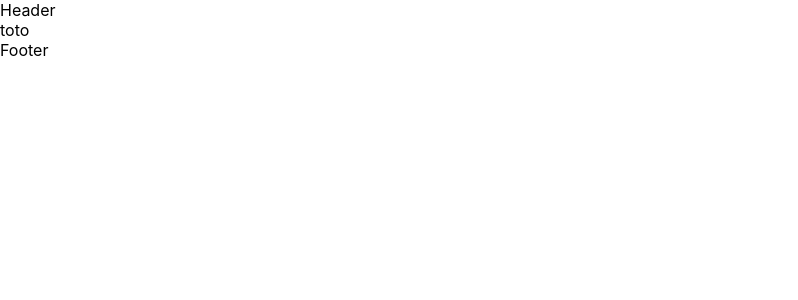
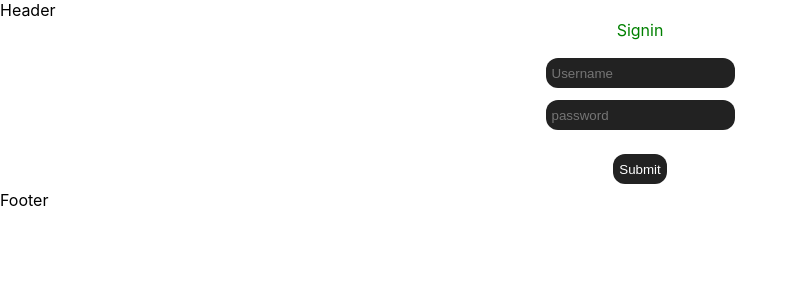
Before and after one commit to sidskaka/ProjetGroupeYnov, a React (Create React App) app: page / in a window 1280 px wide. Shown: the top 300 px of the page, without its empty margins (0-798 px from the left). Built offline with nearby package versions, Linux system fonts and the light colour scheme.

Commit message:
login form + sign up form

```diff
--- a/src/components/Login/index.js
+++ b/src/components/Login/index.js
@@ -1,9 +1,54 @@
-import React from 'react'
+/* eslint-disable react/prop-types */
+import React, { useState } from 'react'
+import styled from 'styled-components'
+import { useHistory } from 'react-router-dom'
 
-const Login = () => {
-    return (
-        <div>toto</div>
-    )
+const Login = ({ submit }) => {
+  const [formState, setFormState] = useState({
+    username: '',
+    password: ''
+  })
+  const [errorMessage, setErrorMessage] = useState()
+  const history = useHistory()
+  return (
+    <StyledForm onSubmit={e => submit(e, formState, setErrorMessage, history)}>
+      <StyledSpan>Signin</StyledSpan>
+      <SigninInput
+        placeholder='Username'
+        onChange={e => setFormState({ ...formState, username: e.target.value })}
+        type='text'
+      ></SigninInput>
+      <SigninInput
+        placeholder='password'
+        onChange={e => setFormState({ ...formState, password: e.target.value })}
+        type='password'
+      ></SigninInput>
+      <StyledSpan>{errorMessage}</StyledSpan>
+      <SigninInput type='submit'></SigninInput>
+    </StyledForm>
+  )
 }
 
+const StyledSpan = styled.span`
+  color: green;
+  margin-bottom: 12px;
+`
+
+const StyledForm = styled.form`
+  display: flex;
+  flex-direction: column;
+  align-items: center;
+  justify-content: center;
+`
+
+const SigninInput = styled.input`
+  margin: 6px 0px;
+  border-radius: 12px;
+  border: none;
+  background-color: #222222;
+  height: 30px;
+  color: white;
+  padding: 0px 6px;
+`
+
 export default Login
--- a/src/components/Signup/index.js
+++ b/src/components/Signup/index.js
@@ -1,9 +1,54 @@
-import React from 'react'
+/* eslint-disable react/prop-types */
+import React, { useState } from 'react'
+import styled from 'styled-components'
+import { useHistory } from 'react-router-dom'
 
-const Signup = () => {
-    return (
-        <div>Signup</div>
-    )
+const Signup = ({ submit }) => {
+  const [formState, setFormState] = useState({
+    username: '',
+    password: ''
+  })
+  const [errorMessage, setErrorMessage] = useState()
+  const history = useHistory()
+  return (
+    <StyledForm onSubmit={e => submit(e, formState, setErrorMessage, history)}>
+      <StyledSpan>Signin</StyledSpan>
+      <SigninInput
+        placeholder='Username'
+        onChange={e => setFormState({ ...formState, username: e.target.value })}
+        type='text'
+      ></SigninInput>
+      <SigninInput
+        placeholder='password'
+        onChange={e => setFormState({ ...formState, password: e.target.value })}
+        type='password'
+      ></SigninInput>
+      <StyledSpan>{errorMessage}</StyledSpan>
+      <SigninInput type='submit'></SigninInput>
+    </StyledForm>
+  )
 }
 
+const StyledSpan = styled.span`
+  color: green;
+  margin-bottom: 12px;
+`
+
+const StyledForm = styled.form`
+  display: flex;
+  flex-direction: column;
+  align-items: center;
+  justify-content: center;
+`
+
+const SigninInput = styled.input`
+  margin: 6px 0px;
+  border-radius: 12px;
+  border: none;
+  background-color: #222222;
+  height: 30px;
+  color: white;
+  padding: 0px 6px;
+`
+
 export default Signup
```
